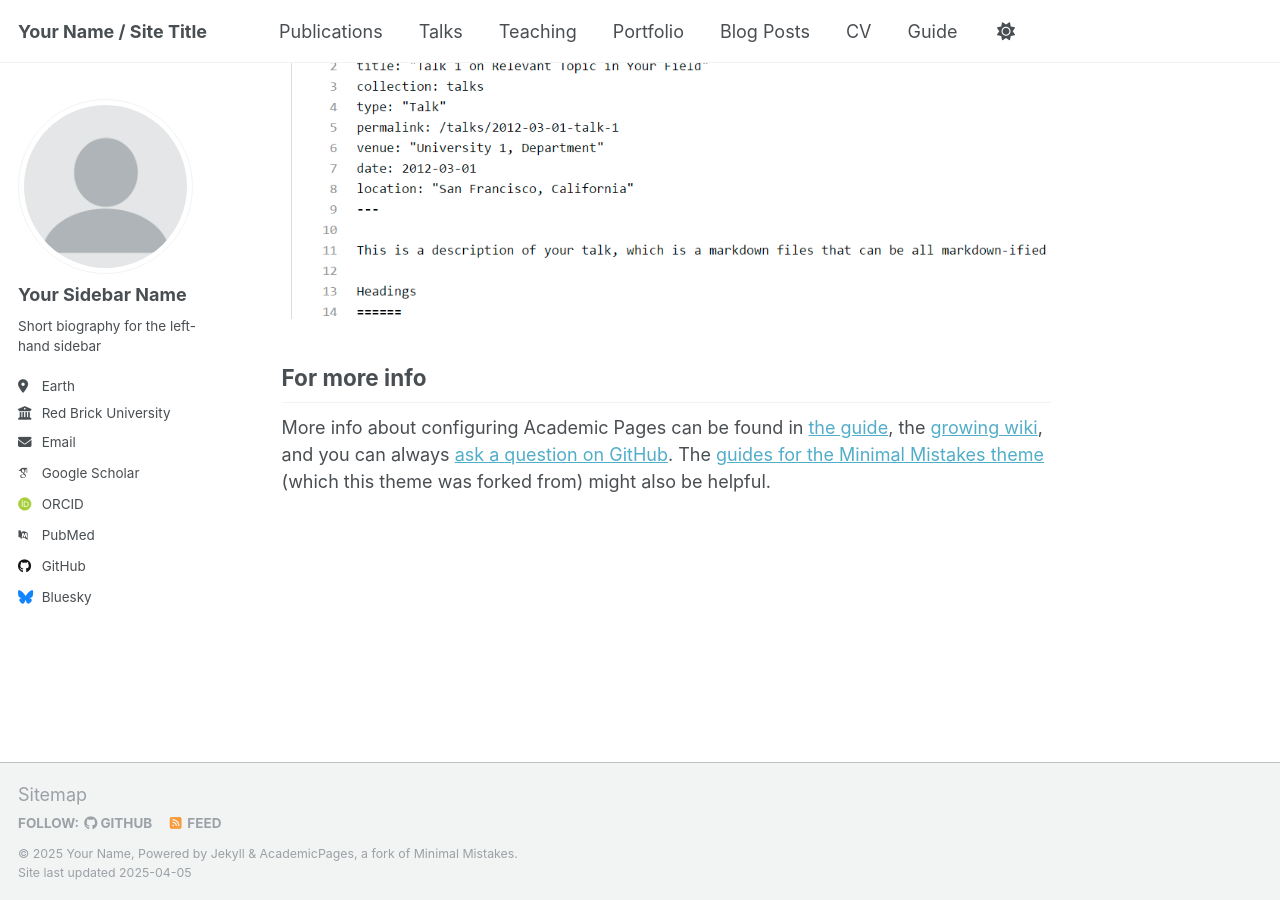
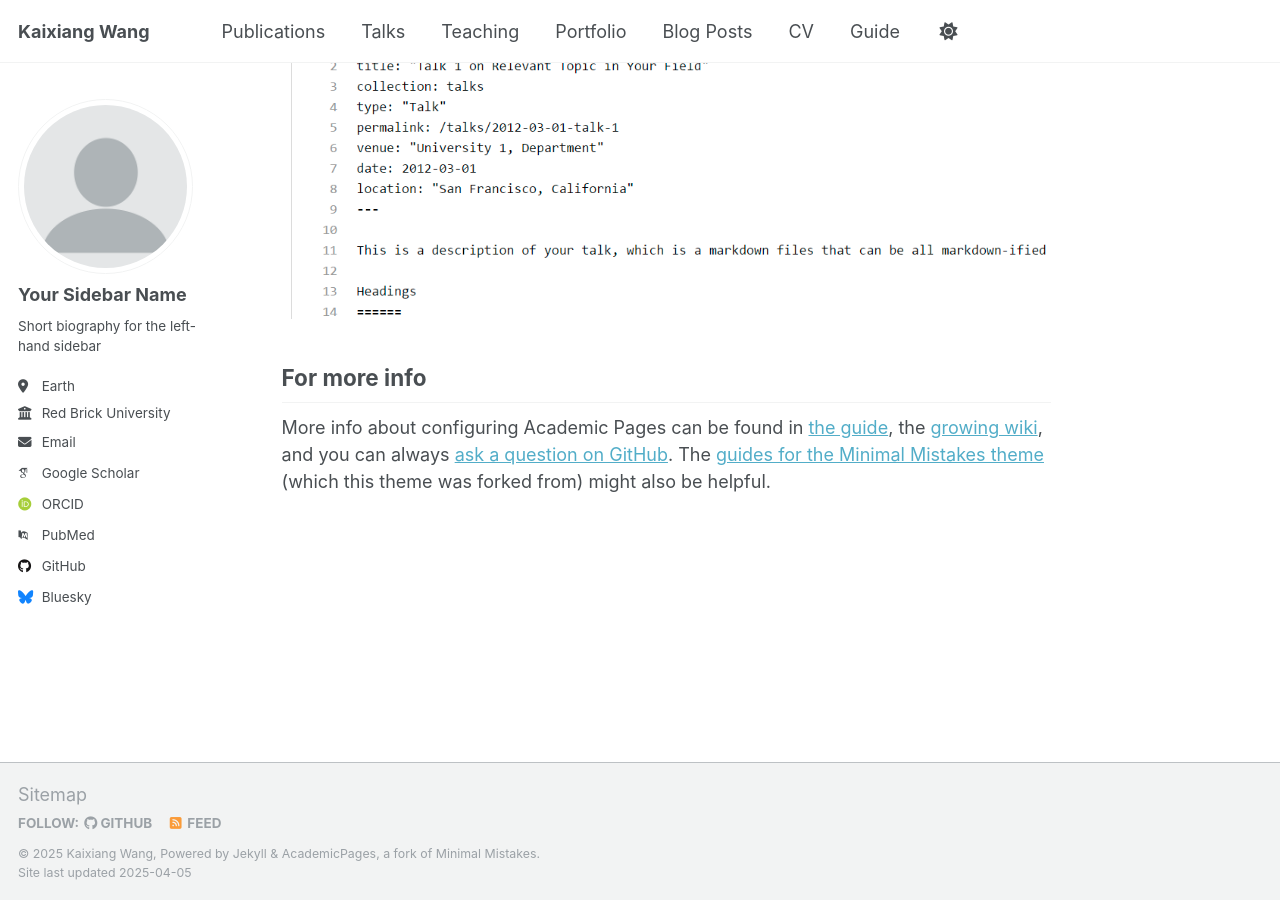
Before and after one commit to kxwangnufe/kxwangnufe.github.io, a Jekyll site: the page built from _pages/about.md, in a window 1280 px wide and 900 px high, scrolled down 2636 px. Built offline with Jekyll 4.4.1, drawn with Linux system fonts in a browser that asks for light colours; some web fonts are replaced.

Commit message:
Update _config.yml

```diff
--- a/_config.yml
+++ b/_config.yml
@@ -9,13 +9,13 @@
 # Basic Site Settings
 locale                   : "en-US"
 site_theme               : "default"
-title                    : "Your Name / Site Title"
+title                    : "Kaixiang Wang"
 title_separator          : "-"
-name                     : &name "Your Name"
+name                     : &name "Kaixiang Wang"
 description              : &description "personal description"
-url                      : https://academicpages.github.io # the base hostname & protocol for your site e.g. "https://[your GitHub username].github.io"
+url                      : https://kxwangnufe.github.io
 baseurl                  : "" # the subpath of your site, e.g. "/blog"
-repository               : "academicpages/academicpages.github.io"
+repository               : "kxwangnufe/kxwangnufe.github.io"
 
 # Site Author - The following control what appear as part of the author content on the side bar.
 #               If a field is blank the icon and link will not appear, otherwise it will be shown.
```
